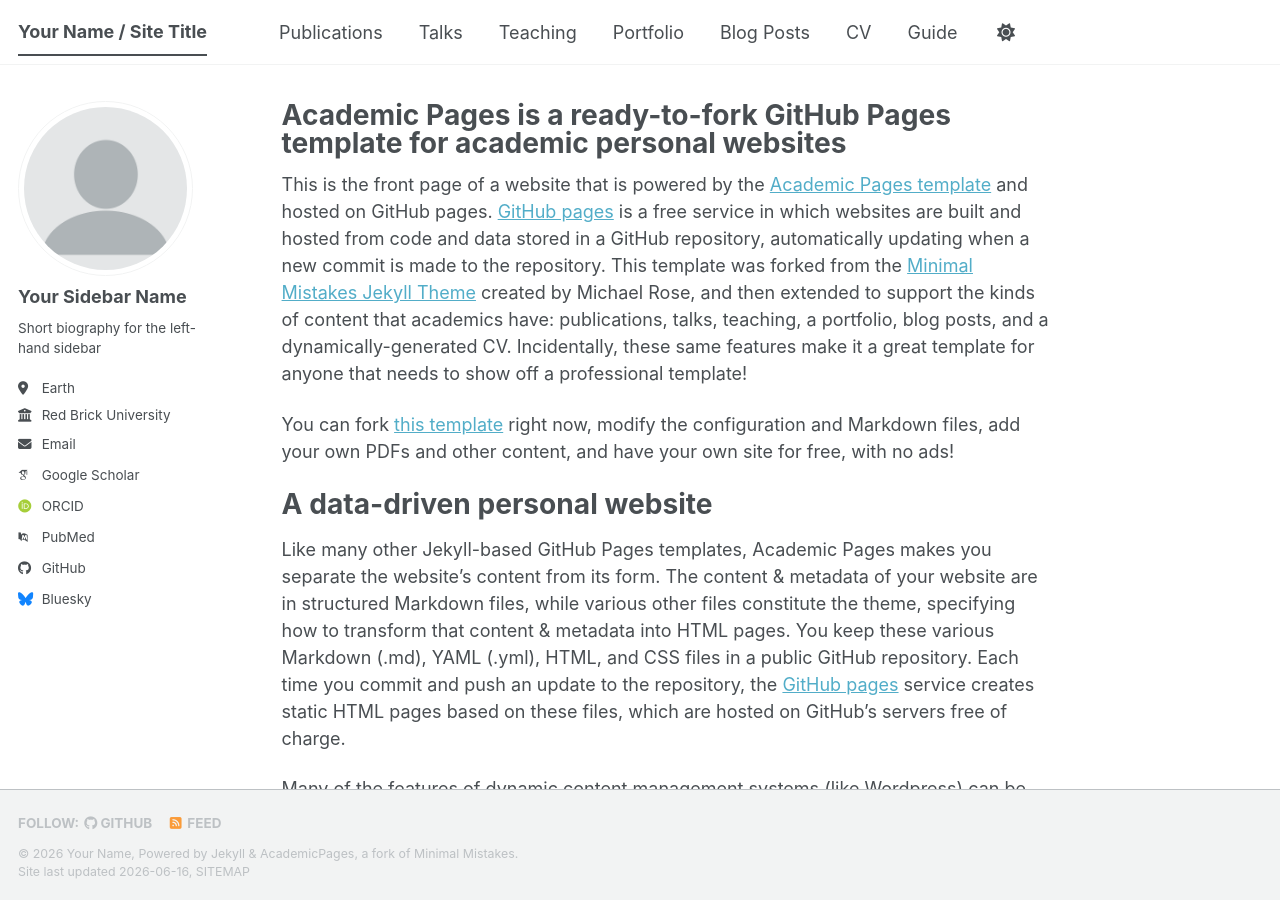
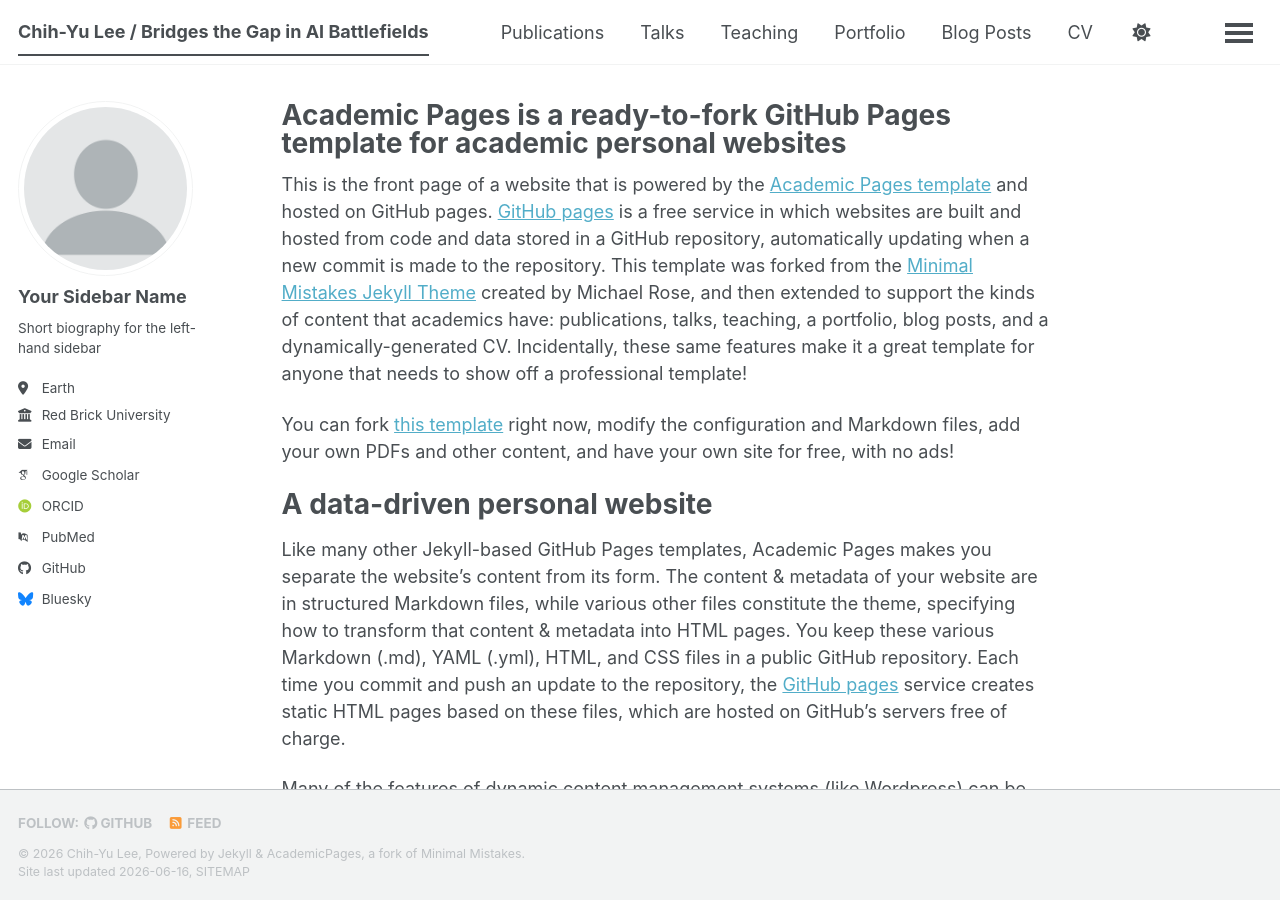
Before and after one commit to ChihYuLee/cylee.github.io, a Jekyll site: the page built from _pages/about.md, in a window 1280 px wide and 900 px high. Built offline with Jekyll 4.4.1, drawn with Linux system fonts in a browser that asks for light colours; some web fonts are replaced; a script bundle is joined from its source files by our own code; library files that are not in the unit come from our copies.

Commit message:
Update site title, name, description, and repository

```diff
--- a/_config.yml
+++ b/_config.yml
@@ -9,14 +9,14 @@
 # Basic Site Settings
 locale                   : "en-US"
 site_theme               : "default" # The available themes options are "default", "air", "sunrise", "mint", "dirt" and "contrast"
-title                    : "Your Name / Site Title"
+title                    : "Chih-Yu Lee / Bridges the Gap in AI Battlefields"
 title_separator          : "-"
-name                     : &name "Your Name"
-description              : &description "Your Name's academic portfolio"   # Update this with a general description of your site, this is the default if not overridden by a page
-url                      : https://academicpages.github.io # The base hostname & protocol for your site e.g. "https://[your GitHub username].github.io",
+name                     : &name "Chih-Yu Lee"
+description              : &description "Pathfinding of Materials Science"   # Update this with a general description of your site, this is the default if not overridden by a page
+url                      : https://cylee.github.io # The base hostname & protocol for your site e.g. "https://[your GitHub username].github.io",
                                                            # or if you already have some other page hosted on Github then use "https://[your GitHub username].github.io/[Your Repo Name]"
 baseurl                  : "" # the subpath of your site, e.g. "/blog"
-repository               : "academicpages/academicpages.github.io"
+repository               : "ChihYuLee/cylee.github.io"
 
 # Site Author - The following control what appear as part of the author content on the side bar.
 #               If a field is blank the icon and link will not appear, otherwise it will be shown.
```
